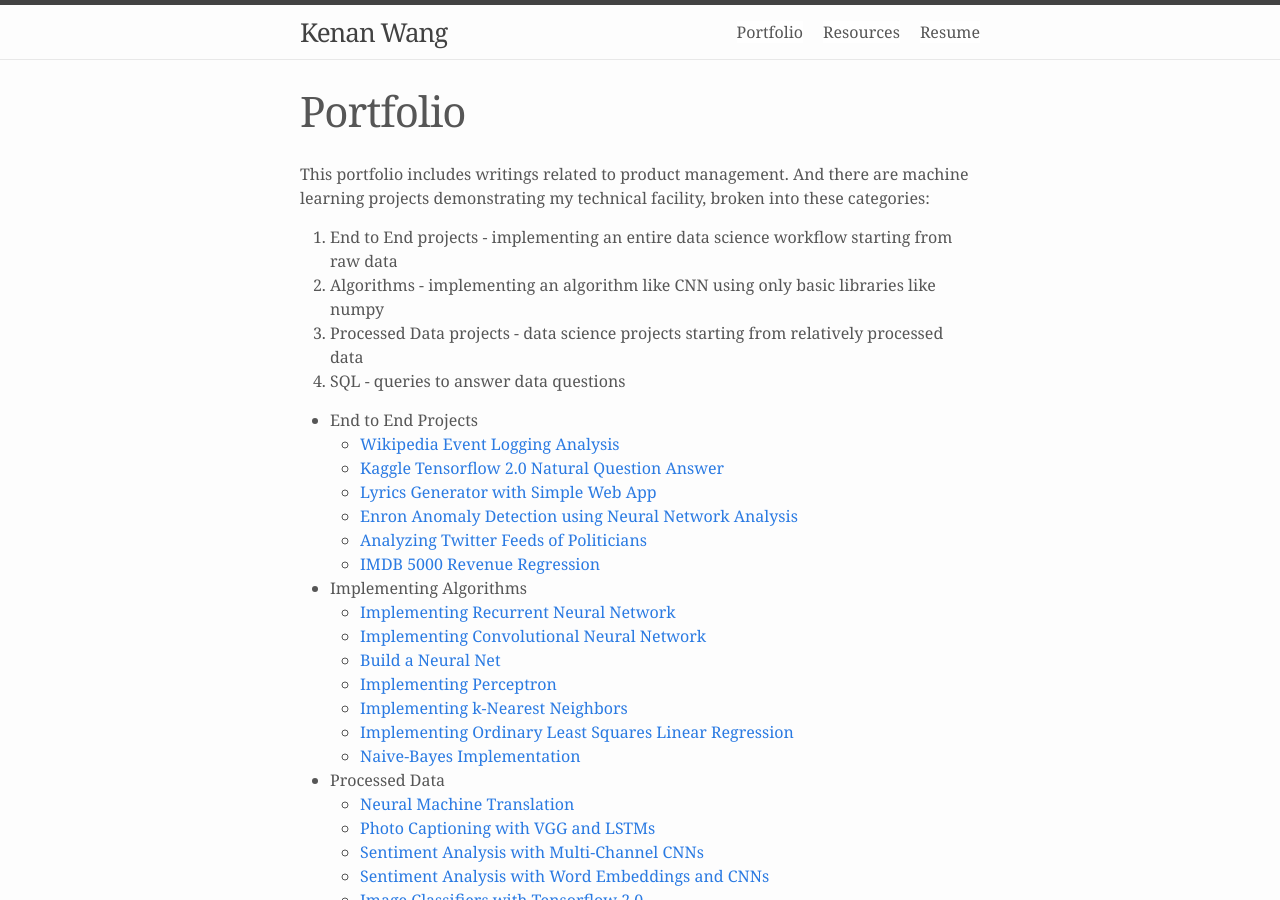
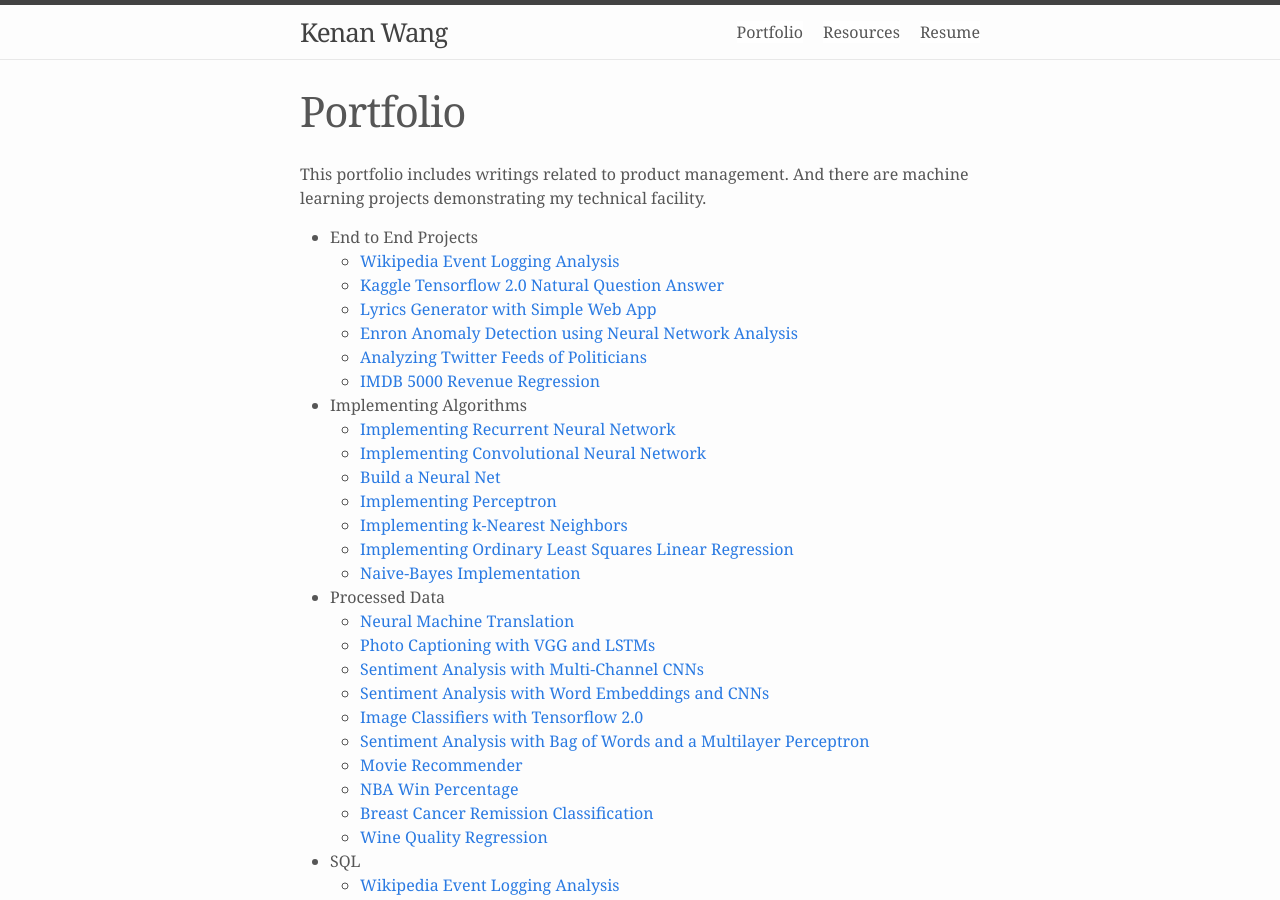
Before and after one commit to kenanwang/username.github.io, a Jekyll site: the page built from portfolio.html, in a window 1280 px wide and 900 px high. Built offline with Jekyll 4.4.1, drawn with Linux system fonts in a browser that asks for light colours; nearby versions of some CDN libraries.

Commit message:
Update portfolio.html

```diff
--- a/portfolio.html
+++ b/portfolio.html
@@ -3,13 +3,7 @@ layout: page
 title: Portfolio
 permalink: /portfolio/
 ---
-<p>This portfolio includes writings related to product management. And there are machine learning projects demonstrating my technical facility, broken into these categories:</p>
-<ol>
-    <li>End to End projects - implementing an entire data science workflow starting from raw data</li>
-    <li>Algorithms - implementing an algorithm like CNN using only basic libraries like numpy</li>
-    <li>Processed Data projects - data science projects starting from relatively processed data</li>
-    <li>SQL - queries to answer data questions</li>
-</ol>
+<p>This portfolio includes writings related to product management. And there are machine learning projects demonstrating my technical facility.
 
 <ul>
   {% for category in site.categories %}
```
